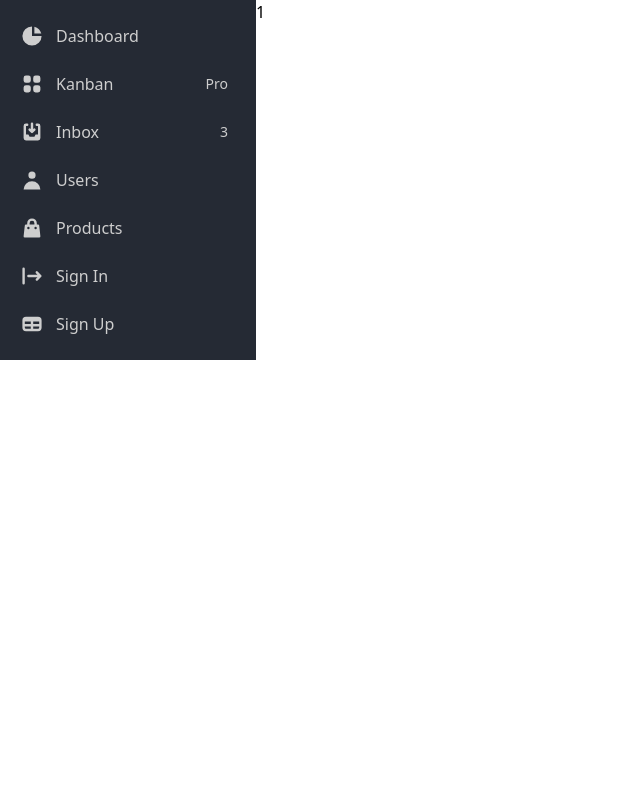
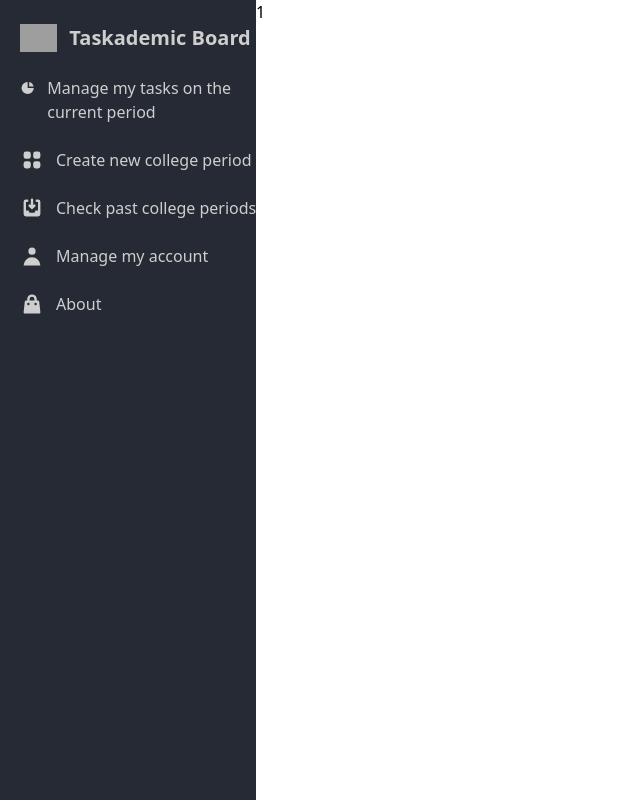
Before and after one commit to kendallv17/Taskademic-Front-End, a React (Create React App) app: page / in a window 1280 px wide. Shown: the whole page, without its empty margins (0-640 px from the left). Built offline with nearby package versions, Linux system fonts and the light colour scheme; grey boxes are pictures that could not be loaded.

Commit message:
Initial iteration on navbar

```diff
--- a/src/App.js
+++ b/src/App.js
@@ -1,7 +1,7 @@
 import Sidebar from "./components/sidebar/sidebar";
 function App() {
   return (
-    <div className="flex min-h-full">
+    <div className="flex min-h-screen">
       <Sidebar></Sidebar>
       <div className="h-full flex-auto">1</div>
     </div>
--- a/src/components/sidebar/sidebar.js
+++ b/src/components/sidebar/sidebar.js
@@ -1,54 +1,45 @@
 import React, { useState } from "react"
 export default function Sidebar(){
     return (
-    <aside class="w-64 max-h-max" aria-label="Sidebar">
-        <div class="overflow-y-auto py-4 px-3 bg-blue-dark">
+    <aside class="w-64" aria-label="Sidebar">
+        <div class="overflow-y-auto min-h-full py-4 px-3 bg-blue-dark">
             <ul class="space-y-2">
+                <a href="https://flowbite.com/" class="flex items-center p-2 text-base font-normal text-mercury-600 rounded-lg">
+                    <img src="https://flowbite.com/docs/images/logo.svg" class="mr-3 h-6 sm:h-7" alt="Flowbite Logo" />
+                    <span class="self-center text-xl font-semibold whitespace-nowrap dark:text-white">Taskademic Board</span>
+                </a>
                 <li>
-                    <a href="#" class="flex items-center p-2 text-base font-normal text-mercury-600 rounded-lg hover:bg-bright-turquoise-700">
+                    <a href="#" class="flex items-left p-2 text-base font-normal text-mercury-600 rounded-lg hover:bg-bright-turquoise-700">
                     <svg aria-hidden="true" class="w-6 h-6 text-gray-500 transition duration-75 dark:text-gray-400 group-hover:text-mercury-50 dark:group-hover:text-white" fill="currentColor" viewBox="0 0 20 20" xmlns="http://www.w3.org/2000/svg"><path d="M2 10a8 8 0 018-8v8h8a8 8 0 11-16 0z"></path><path d="M12 2.252A8.014 8.014 0 0117.748 8H12V2.252z"></path></svg>
-                    <span class="ml-3">Dashboard</span>
+                    <span class="ml-3">Manage my tasks on the current period</span>
                     </a>
                 </li>
                 <li>
-                    <a href="#" class="flex items-center p-2 text-base font-normal text-mercury-600 rounded-lg hover:bg-bright-turquoise-700">
+                    <a href="#" class="flex items-left p-2 text-base font-normal text-mercury-600 rounded-lg hover:bg-bright-turquoise-700">
                     <svg aria-hidden="true" class="flex-shrink-0 w-6 h-6 text-gray-500 transition duration-75 dark:text-gray-400 group-hover:text-mercury-50 dark:group-hover:text-white" fill="currentColor" viewBox="0 0 20 20" xmlns="http://www.w3.org/2000/svg"><path d="M5 3a2 2 0 00-2 2v2a2 2 0 002 2h2a2 2 0 002-2V5a2 2 0 00-2-2H5zM5 11a2 2 0 00-2 2v2a2 2 0 002 2h2a2 2 0 002-2v-2a2 2 0 00-2-2H5zM11 5a2 2 0 012-2h2a2 2 0 012 2v2a2 2 0 01-2 2h-2a2 2 0 01-2-2V5zM11 13a2 2 0 012-2h2a2 2 0 012 2v2a2 2 0 01-2 2h-2a2 2 0 01-2-2v-2z"></path></svg>
-                    <span class="flex-1 ml-3 whitespace-nowrap">Kanban</span>
+                    <span class="flex-1 ml-3 whitespace-nowrap">Create new college period</span>
                     <span class="inline-flex justify-center items-center px-2 ml-3 text-sm font-medium text-gray-800 bg-gray-200 rounded-full dark:bg-gray-700 dark:text-gray-300">Pro</span>
                     </a>
                 </li>
                 <li>
-                    <a href="#" class="flex items-center p-2 text-base font-normal text-mercury-600 rounded-lg hover:bg-bright-turquoise-700">
+                    <a href="#" class="flex items-left p-2 text-base font-normal text-mercury-600 rounded-lg hover:bg-bright-turquoise-700">
                     <svg aria-hidden="true" class="flex-shrink-0 w-6 h-6 text-gray-500 transition duration-75 dark:text-gray-400 group-hover:text-mercury-50 dark:group-hover:text-white" fill="currentColor" viewBox="0 0 20 20" xmlns="http://www.w3.org/2000/svg"><path d="M8.707 7.293a1 1 0 00-1.414 1.414l2 2a1 1 0 001.414 0l2-2a1 1 0 00-1.414-1.414L11 7.586V3a1 1 0 10-2 0v4.586l-.293-.293z"></path><path d="M3 5a2 2 0 012-2h1a1 1 0 010 2H5v7h2l1 2h4l1-2h2V5h-1a1 1 0 110-2h1a2 2 0 012 2v10a2 2 0 01-2 2H5a2 2 0 01-2-2V5z"></path></svg>
-                    <span class="flex-1 ml-3 whitespace-nowrap">Inbox</span>
+                    <span class="flex-1 ml-3 whitespace-nowrap">Check past college periods</span>
                     <span class="inline-flex justify-center items-center p-3 ml-3 w-3 h-3 text-sm font-medium text-blue-600 bg-blue-200 rounded-full dark:bg-blue-900 dark:text-blue-200">3</span>
                     </a>
                 </li>
                 <li>
-                    <a href="#" class="flex items-center p-2 text-base font-normal text-mercury-600 rounded-lg hover:bg-bright-turquoise-700">
+                    <a href="#" class="flex items-left p-2 text-base font-normal text-mercury-600 rounded-lg hover:bg-bright-turquoise-700">
                     <svg aria-hidden="true" class="flex-shrink-0 w-6 h-6 text-gray-500 transition duration-75 dark:text-gray-400 group-hover:text-mercury-50 dark:group-hover:text-white" fill="currentColor" viewBox="0 0 20 20" xmlns="http://www.w3.org/2000/svg"><path fill-rule="evenodd" d="M10 9a3 3 0 100-6 3 3 0 000 6zm-7 9a7 7 0 1114 0H3z" clip-rule="evenodd"></path></svg>
-                    <span class="flex-1 ml-3 whitespace-nowrap">Users</span>
+                    <span class="flex-1 ml-3 whitespace-nowrap">Manage my account</span>
                     </a>
                 </li>
                 <li>
-                    <a href="#" class="flex items-center p-2 text-base font-normal text-mercury-600 rounded-lg hover:bg-bright-turquoise-700">
+                    <a href="#" class="flex items-left p-2 text-base font-normal text-mercury-600 rounded-lg hover:bg-bright-turquoise-700">
                     <svg aria-hidden="true" class="flex-shrink-0 w-6 h-6 text-gray-500 transition duration-75 dark:text-gray-400 group-hover:text-mercury-50 dark:group-hover:text-white" fill="currentColor" viewBox="0 0 20 20" xmlns="http://www.w3.org/2000/svg"><path fill-rule="evenodd" d="M10 2a4 4 0 00-4 4v1H5a1 1 0 00-.994.89l-1 9A1 1 0 004 18h12a1 1 0 00.994-1.11l-1-9A1 1 0 0015 7h-1V6a4 4 0 00-4-4zm2 5V6a2 2 0 10-4 0v1h4zm-6 3a1 1 0 112 0 1 1 0 01-2 0zm7-1a1 1 0 100 2 1 1 0 000-2z" clip-rule="evenodd"></path></svg>
-                    <span class="flex-1 ml-3 whitespace-nowrap">Products</span>
+                    <span class="flex-1 ml-3 whitespace-nowrap">About</span>
                     </a>
                 </li>
-                <li>
-                    <a href="#" class="flex items-center p-2 text-base font-normal text-mercury-600 rounded-lg hover:bg-bright-turquoise-700">
-                    <svg aria-hidden="true" class="flex-shrink-0 w-6 h-6 text-gray-500 transition duration-75 dark:text-gray-400 group-hover:text-mercury-50 dark:group-hover:text-white" fill="currentColor" viewBox="0 0 20 20" xmlns="http://www.w3.org/2000/svg"><path fill-rule="evenodd" d="M3 3a1 1 0 00-1 1v12a1 1 0 102 0V4a1 1 0 00-1-1zm10.293 9.293a1 1 0 001.414 1.414l3-3a1 1 0 000-1.414l-3-3a1 1 0 10-1.414 1.414L14.586 9H7a1 1 0 100 2h7.586l-1.293 1.293z" clip-rule="evenodd"></path></svg>
-                    <span class="flex-1 ml-3 whitespace-nowrap">Sign In</span>
-                    </a>
-                </li>
-                <li>
-                    <a href="#" class="flex items-center p-2 text-base font-normal text-mercury-600 rounded-lg hover:bg-bright-turquoise-700">
-                    <svg aria-hidden="true" class="flex-shrink-0 w-6 h-6 text-gray-500 transition duration-75 dark:text-gray-400 group-hover:text-mercury-50 dark:group-hover:text-white" fill="currentColor" viewBox="0 0 20 20" xmlns="http://www.w3.org/2000/svg"><path fill-rule="evenodd" d="M5 4a3 3 0 00-3 3v6a3 3 0 003 3h10a3 3 0 003-3V7a3 3 0 00-3-3H5zm-1 9v-1h5v2H5a1 1 0 01-1-1zm7 1h4a1 1 0 001-1v-1h-5v2zm0-4h5V8h-5v2zM9 8H4v2h5V8z" clip-rule="evenodd"></path></svg>
-                    <span class="flex-1 ml-3 whitespace-nowrap">Sign Up</span>
-                    </a>
-                </li>
-
             </ul>
         </div>
     </aside>
```
